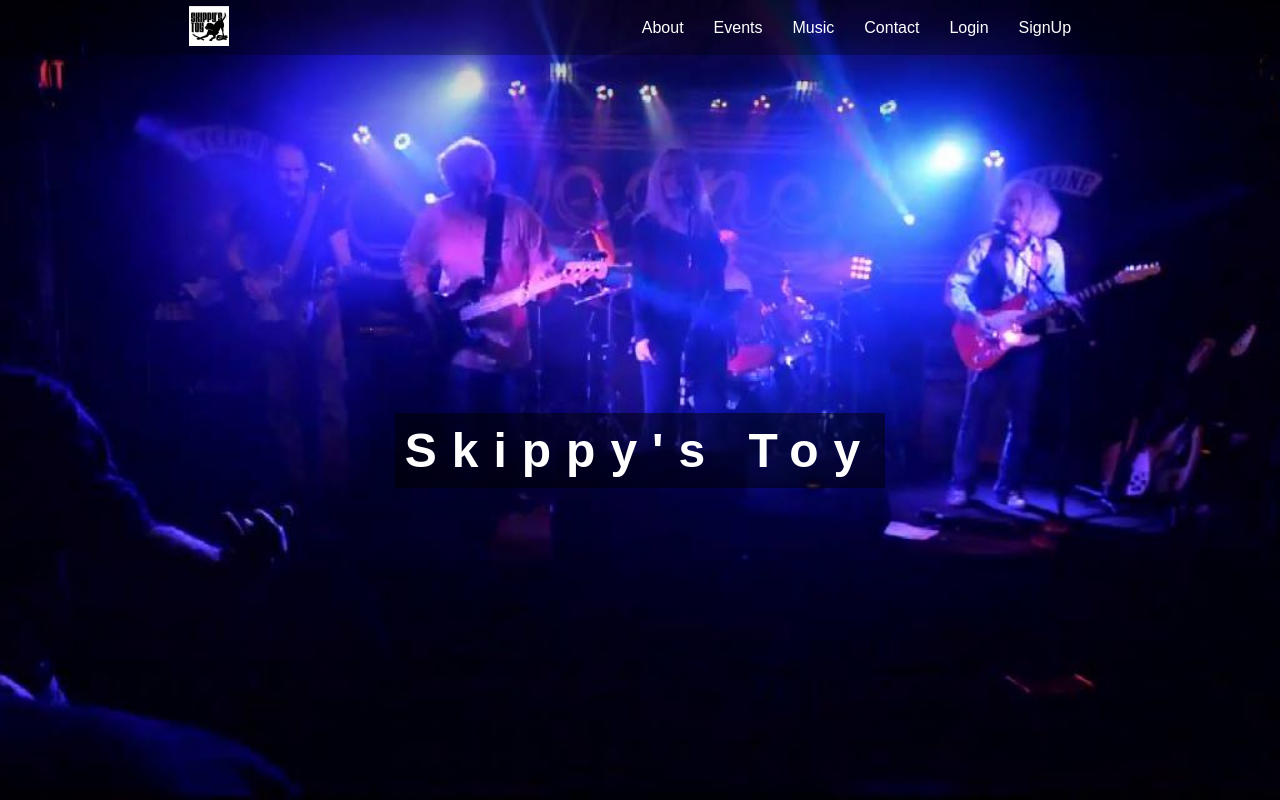
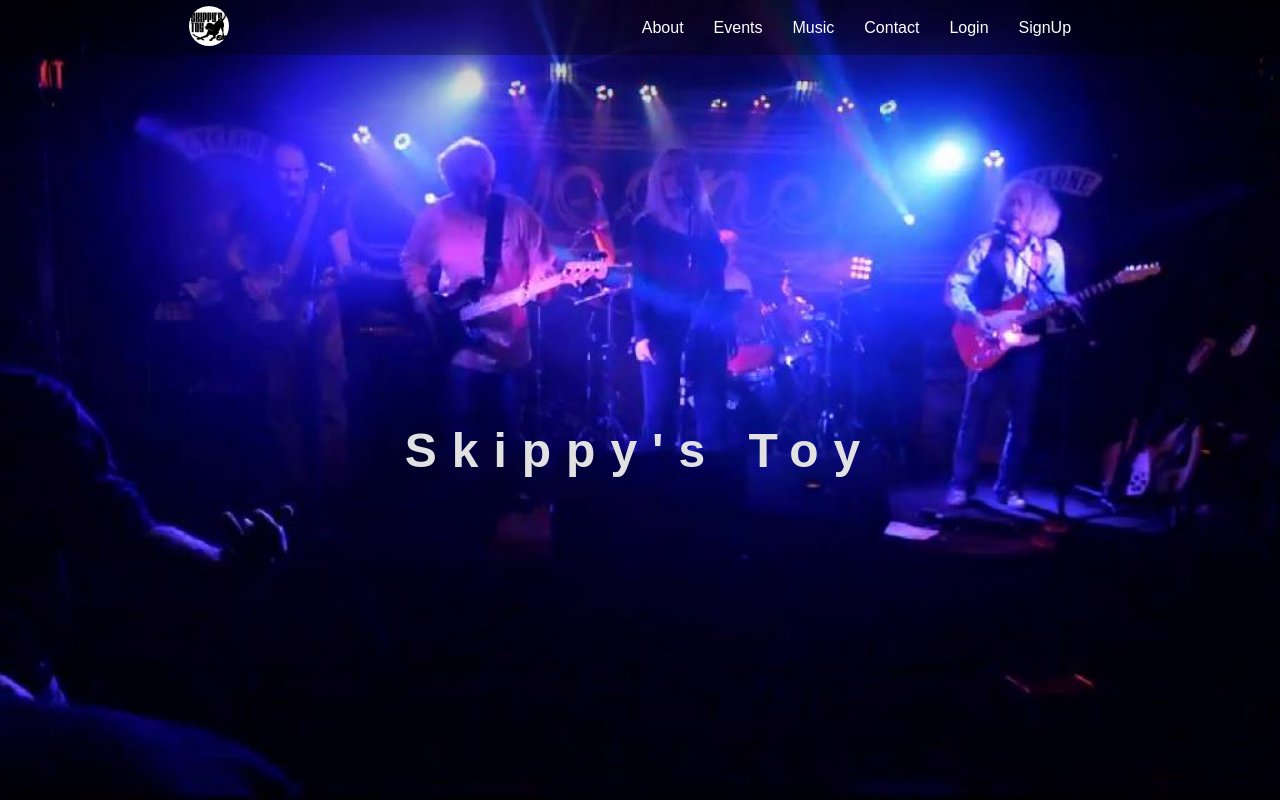
Before and after one commit to marlonanthony/skippys-toy, a React (Create React App) app in the folder client/: page / in a window 1280 px wide. Built offline with nearby package versions, Linux system fonts and the light colour scheme; no server answers.

Commit message:
edited styling and refactored

```diff
--- a/client/src/components/navbar/Navbar.css
+++ b/client/src/components/navbar/Navbar.css
@@ -1,4 +1,10 @@
 .navbar { margin-bottom: 55px; }
+
+#logo {
+  height: 40px;
+  width: 40px;
+  border-radius: 50%;
+}
 
 .navigation {
   position: fixed;
@@ -9,7 +15,7 @@
   display: flex;
   justify-content: space-around;
   align-items: center;
-  background: rgba(0,0,0,1);
+  background: rgb(36, 41, 46);
 }
 .navigation header a {
   text-decoration: none;
--- a/client/src/components/navbar/Navbar.js
+++ b/client/src/components/navbar/Navbar.js
@@ -18,7 +18,11 @@
     >
       <header>
         <NavLink exact to='/'>
-          <img src={require('../../images/skippys_logo.jpg')} alt="logo" height='40' width='40' />
+          <img
+            src={require('../../images/skippys_logo.jpg')}
+            alt="logo"
+            id='logo'
+          />
         </NavLink></header>
       { !data || !data.me ? (
         <ul>
--- a/client/src/index.css
+++ b/client/src/index.css
@@ -1,8 +1,9 @@
 * {
-  --main-color: rgb(255,255,255);
+  --main-color: rgb(36,41,46);
   --secondary-color: rgb(55,131,255);
-  --text-color: rgb(0,0,0);
+  --text-color: rgb(225,225,225);
   --header-text-color: rgb(255,255,255);
+  --border-color: rgba(200,200,200,0.5);
   box-sizing: border-box;
   margin: 0;
 }
@@ -12,10 +13,15 @@
   -webkit-font-smoothing: antialiased;
   -moz-osx-font-smoothing: grayscale;
   background: var(--main-color);
+  color: var(--text-color);
 }
-body h1 {
+h1 {
   text-align: center;
   font-size: 40px;
+  color: #555;
+}
+h2 {
+  color: #555;
 }
 
 .login input,
--- a/client/src/pages/about/About.css
+++ b/client/src/pages/about/About.css
@@ -30,14 +30,17 @@
   display: flex;
   align-items: center;
   justify-content: space-between;
-  background-color: rgba(1, 0, 2, 0.986);
   margin: 10px 0;
-  color: white;
+  border-radius: 10px;
+  border: 0.5px solid var(--border-color);
+  overflow: hidden;
 }
-
 .avatar_bio_container p {
   width: 50%;
   padding: 10px;
+}
+.avatar_bio_container .bio-title {
+  color: var(--secondary-color);
 }
 
 @media (max-width: 700px){
--- a/client/src/pages/about/About.js
+++ b/client/src/pages/about/About.js
@@ -4,7 +4,7 @@
 export default function About() {
   return (
     <section className='about-section'>
-      <h1>Who We Are</h1>
+      <h1>About</h1>
       <div className='about'>
         <img src={require('../../images/gdup.jpg')} alt="hi" className='about-pic'/>
         <p>We're a 5 piece band, female and male vocalists. Covering a variety of tunes from the 60's and up. Top 20 semi-finalist for WMGK 102.9 house band competition 2018</p>
@@ -13,35 +13,35 @@
         <h2>The Band</h2>
         <div className='avatar_bio_container'>
           <img className='avatar' src='https://scontent-lga3-1.xx.fbcdn.net/v/t1.0-9/28575984_10214481840133797_6430062679029051248_n.jpg?_nc_cat=105&_nc_ohc=MT31BNUvBSYAX-mDq1h&_nc_ht=scontent-lga3-1.xx&oh=e353c132fe8f74e4ede75a90e0992f04&oe=5E91B731' alt=""/>
-          <p>Jimmy Mannix - guitar & vocals
+          <p><span className='bio-title'>Jimmy Mannix - guitar & vocals</span>
             <br /><br />
             Jimmy Mannix is a founding member of Big Bang, a local band that survived over 20 years. He was also in Cheap Sunglasses, Outloud, and various other bands. Jimmy's incredible guitar playing and stunning vocals make him one of the best and most respected performers around the area.
           </p>
         </div>
         <div className='avatar_bio_container'>
           <img className='avatar' src='https://scontent-lga3-1.xx.fbcdn.net/v/t1.0-9/p720x720/71045410_10215523077963682_1865111040304349184_o.jpg?_nc_cat=108&_nc_ohc=z-P2EdIrQR0AX81hHz-&_nc_ht=scontent-lga3-1.xx&_nc_tp=1002&oh=cae03ba68e1b2f6f0db36c6fd78ae2ff&oe=5E997681' alt="Kathy Mattson"/>
-          <p>Kathy Mattson - vocals & keyboard
+          <p><span className='bio-title'>Kathy Mattson - vocals & keyboard</span>
             <br /><br />
             Kathy Mattson has been involved in various bands throughout her life, and is currently in a duo with Jimmy that performs all over South Jersey and Philly.  She was classically trained in high school on piano and studied opera as well.
           </p>
         </div>
         <div className='avatar_bio_container'>
           <img className='avatar' src='https://scontent-lga3-1.xx.fbcdn.net/v/t1.0-9/75210261_489371274981725_1951903279860416512_n.jpg?_nc_cat=103&_nc_ohc=1CiDBtYoR_gAX-bpIVk&_nc_ht=scontent-lga3-1.xx&oh=240cddb110954a8c42f64aab4a8ed4c1&oe=5EA027D3' alt=""/>
-          <p>Jay MacLean - drums, vocals
+          <p><span className='bio-title'>Jay MacLean - drums, vocals</span>
             <br /><br />
             Jay MacLean started playing professionally at a young age when his brother picked him out of a garage band to play in the acclaimed MacLean Affair. From there he put together the highly talented progressive rock band Prodigy. Then he played for several years in the very successful band Energized. He was a founding member of The Blitz and enjoyed several years with them. After that came a 20-year run playing R&B with the Soul Survivors of “Expressway to Your Heart” fame. Now he’s back where he belongs with his first love playing rock n roll with the powerhouse Skippy’s Toy.
           </p>
         </div>
         <div className='avatar_bio_container'>
           <img className='avatar' src='https://scontent-lga3-1.xx.fbcdn.net/v/t31.0-8/s960x960/25299953_1511958398922571_7181912016116212525_o.jpg?_nc_cat=108&_nc_ohc=p0OQAGbvITYAX_Doma8&_nc_ht=scontent-lga3-1.xx&_nc_tp=1002&oh=fd409facacb5512c484ecf325d012ea9&oe=5E97E660' alt=""/>
-          <p>Zuff - vocals, guitar, harmonica Rj Bozzuffi
+          <p><span className='bio-title'>Zuff - vocals, guitar, harmonica Rj Bozzuffi</span>
             <br /><br />
             (Zuff) has been with  SKIPPY'S TOY since 2016 and has been the drummer for various South  Jersey rock bands including $MONEY$, BIG EYES, CAGNEY, and CRY WOLF.   The "Drum Doctor" was one of the first ROCK drum teachers in the  tri-state area, and taught for 20 years.  Zuff has extensive recording  experience including national commercials.  He has been playing guitar  as long as drums and plays with the Rod & Zuff Duo.  His solo music  and originals can be heard on his YouTube page.
           </p>
         </div>
         <div className='avatar_bio_container'>
           <img className='avatar' src='https://scontent-lga3-1.xx.fbcdn.net/v/t1.0-0/p206x206/45271554_2321919184493884_8272436307238584320_n.jpg?_nc_cat=106&_nc_ohc=fecjFGt0e_kAX_EkoBx&_nc_ht=scontent-lga3-1.xx&_nc_tp=1002&oh=6efc96a5efdc16cd990f6a18d5f0eba7&oe=5E9D0484' alt=""/>
-          <p>Kevin “Ace” Porter - bass, sound, vocals
+          <p><span className='bio-title'>Kevin “Ace” Porter - bass, sound, vocals</span>
             <br /><br />
             Kevin "Ace" Porter founded Skippy's Toy.  Ace started off in a band called Sinner where he played bass for 5 years.  After Sinner, Ace got involved in sound engineering, and spent decades providing sound for popular touring bands. Ace has a great ear, and is well known for his talent in the music industry. Ace was also involved in the fine art of Italian Rum Cake, cannolis and other fine pastries!
           </p>
--- a/client/src/pages/home/Home.css
+++ b/client/src/pages/home/Home.css
@@ -19,6 +19,6 @@
 
 .home h1 {
   font-size: 3em;
-  color: var(--header-text-color);
+  color: var(--text-color);
   letter-spacing: 15px;
 }
--- a/client/src/pages/home/Home.js
+++ b/client/src/pages/home/Home.js
@@ -8,7 +8,7 @@
       justifyContent: 'center',
       alignItems: 'center'
     }}>
-      <div style={{ background: 'rgba(0,0,0,0.5)', padding: 10, marginTop: 100 }}>
+      <div style={{ padding: 10, marginTop: 100 }}>
         <h1>Skippy's Toy</h1>
       </div>
     </section>
```
